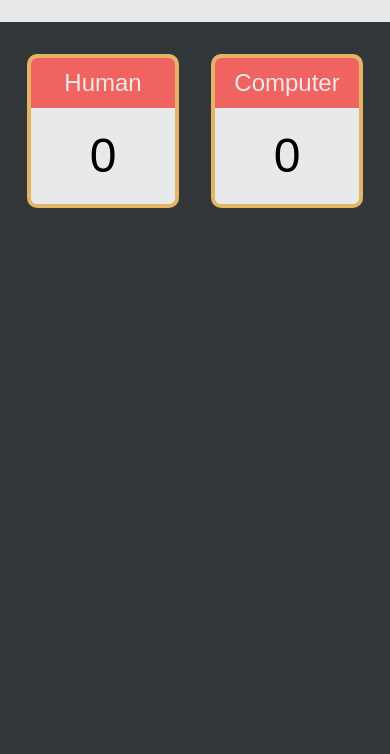
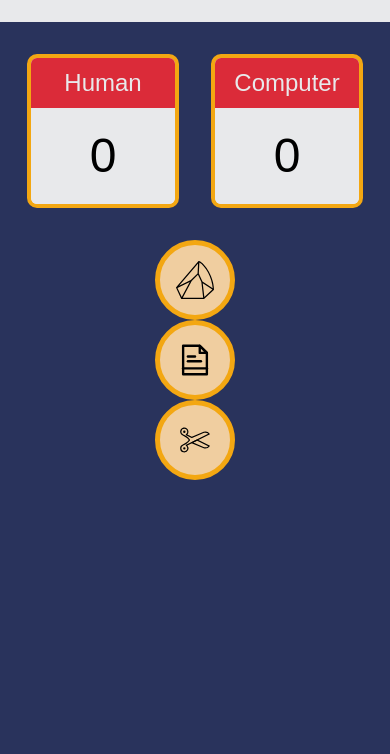
Before and after one commit to tmbruce/RockPaperScissors, a plain HTML site: page index.html in a window 390 px wide. Shown: the part 90-844 px from the top of the page. Drawn offline with Linux system fonts and the light colour scheme.

Commit message:
Add icon buttons

```diff
--- a/app.css
+++ b/app.css
@@ -1,7 +1,7 @@
 header {
     text-align: center;
     font-family: sans-serif;
-    color: #313638;
+    color: #29335C;
     padding: 40px 0;
     font-size: 2.5rem;
     font-weight: 300;
@@ -9,12 +9,12 @@ header {
 
 }
 body {
-    background-color: #313638;;
+    background-color: #29335C;
 }
 
 .container {
     width: 100vw;
-    background-color: #313638;
+    background-color: #29335C;
     display: flex;
     justify-content: center;
 }
@@ -30,22 +30,11 @@ body {
 .scoreCard {
     width: 9rem;
     background-color: #E8E9EB;
-    border: 4px solid #E4B363;
+    border: 4px solid #F3A712;
     border-radius: 10px;
     margin-top: 3rem;
 }
 
-@media (max-width: 600px) {
-    .scoreCard:first-of-type {
-        margin-right: 2rem;
-    }
-    .scoreCard {
-        margin-top: 2rem;
-    }
-    header {
-        font-size: 2rem;
-    }
-}
 
 .score {
     font-family: sans-serif;
@@ -63,10 +52,56 @@ body {
 .player {
     border-top-left-radius: 6px;
     border-top-right-radius: 6px;
-    background-color: #EF6461;
+    background-color: #DB2B39;
     color: #E8E9EB;
     font-family: sans-serif;
     text-align: center;
     font-size: 1.5rem;
     padding: .8rem 0;
 }
+
+.rps-button {
+    color: #E8E9EB;
+    background-color: #F0CEA0;
+    height: 8rem;
+    width: 8rem;
+    border-radius: 50%;
+    padding: 1rem;
+    border: 5px solid #F3A712;
+}
+
+.rps-button:hover {
+    background-color: #f0dbbc;
+    transition: 100ms;
+}
+
+.rps-button:active {
+    transform: scale(1.1);
+    transition: 100ms;
+}
+
+.button-group {
+    margin-top: 2rem;
+    display: flex;
+    justify-content: center;
+}
+
+@media (max-width: 600px) {
+    .scoreCard:first-of-type {
+        margin-right: 2rem;
+    }
+    .scoreCard {
+        margin-top: 2rem;
+    }
+    header {
+        font-size: 2rem;
+    }
+    .button-group {
+        flex-direction: column;
+        align-items: center;
+    }
+    .rps-button {
+        height: 5rem;
+        width: 5rem;
+    }
+}
--- a/index.html
+++ b/index.html
@@ -24,6 +24,17 @@
         </div>
       </div>
     </div>
+    <div class="button-group">
+      <button class="rps-button">
+        <img src="img/rock.svg" alt="rock" />
+      </button>
+      <button class="rps-button">
+        <img src="img/paper.svg" alt="paper" />
+      </button>
+      <button class="rps-button">
+        <img src="img/scissors.svg" alt="scissors" />
+      </button>
+    </div>
     <script></script>
   </body>
 </html>
```
Also changed, not shown: img/paper.svg (added), img/rock.svg (added), img/scissors.svg (added), 2 other files.
